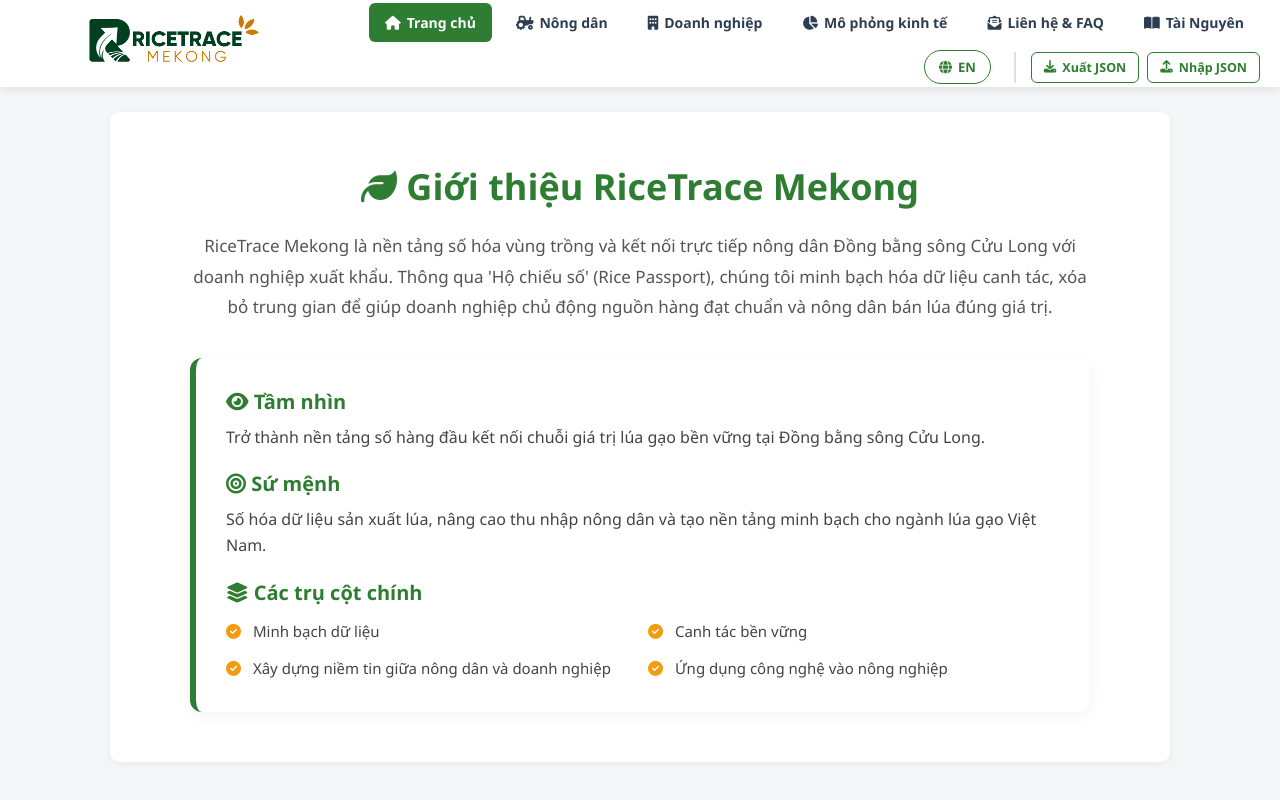
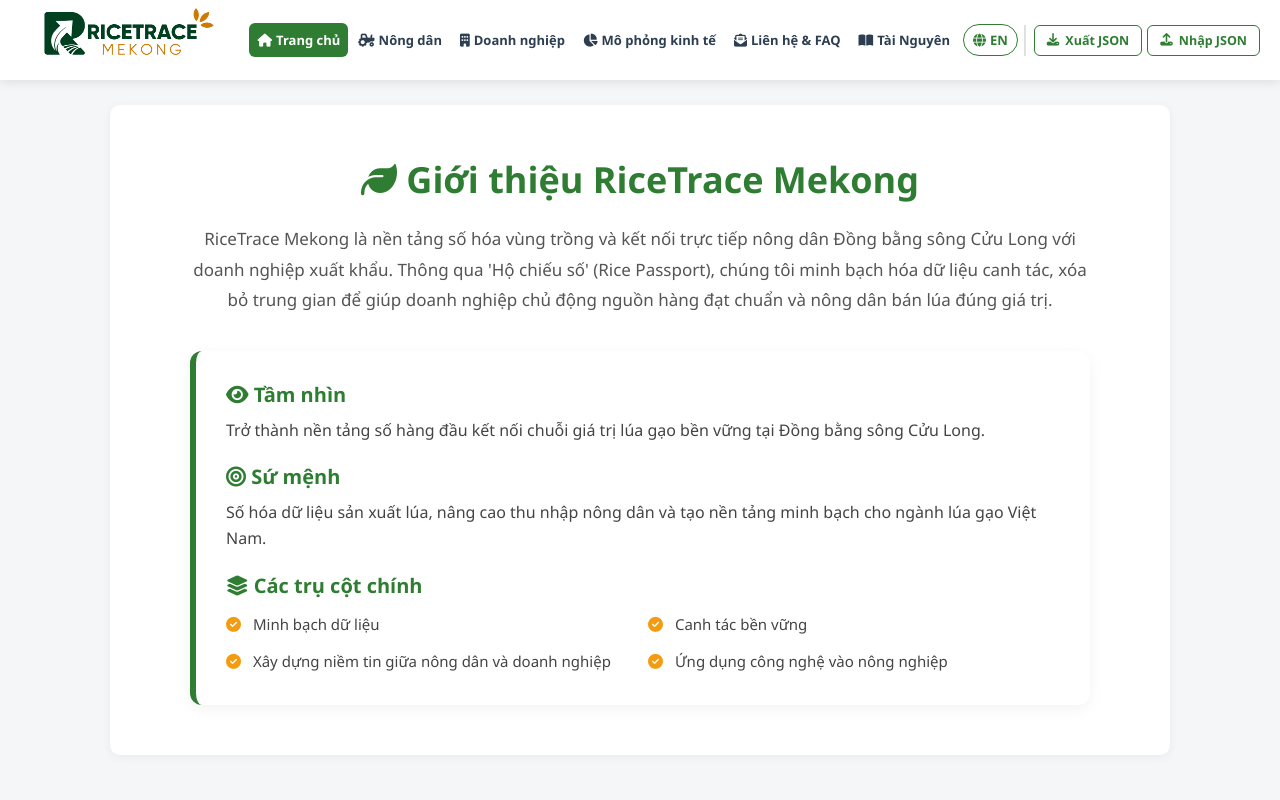
Before and after one commit to phucthinh2704/RicePassport, a plain HTML site: page index.html in a window 1280 px wide. Shown: the top 800 px of the page. Drawn offline with nearby package versions, Linux system fonts and the light colour scheme; some packages are replaced by stand-ins of ours; a script that the page names is missing.

Commit message:
Align desktop header navigation

```diff
--- a/index.html
+++ b/index.html
@@ -191,6 +191,63 @@
 				margin-left: 15px;
 				border-left: 2px solid var(--border-color);
 				padding-left: 15px;
+			}
+
+			@media (min-width: 1251px) {
+				.nav-container {
+					max-width: 1550px;
+					gap: 8px;
+				}
+				.logo {
+					width: 210px;
+				}
+				.logo img {
+					height: 80px;
+					transform: scale(2.35);
+					transform-origin: left center;
+					margin: 0 0 0 15px;
+				}
+				.nav-menu {
+					flex: 1 1 auto;
+					flex-wrap: nowrap;
+					min-width: 0;
+					gap: 2px;
+				}
+				.nav-btn {
+					flex: 0 0 auto;
+					padding: 8px 8px;
+					font-size: 13px;
+					gap: 4px;
+					white-space: nowrap;
+				}
+				.lang-switch-btn {
+					flex: 0 0 auto;
+					margin-left: 3px;
+					padding: 6px 9px;
+					gap: 4px;
+					white-space: nowrap;
+				}
+				.data-tools {
+					flex: 0 0 auto;
+					gap: 5px;
+					margin-left: 4px;
+					padding-left: 8px;
+					white-space: nowrap;
+				}
+				.data-tools .btn-action {
+					padding: 6px 8px;
+					white-space: nowrap;
+				}
+			}
+
+			@media (min-width: 1500px) {
+				.nav-container {
+					position: relative;
+					left: clamp(0px, 5vw, 90px);
+				}
+				.nav-menu {
+					margin-right: clamp(0px, 10vw, 180px);
+				}
 			}
 
 			.page-section {
```
